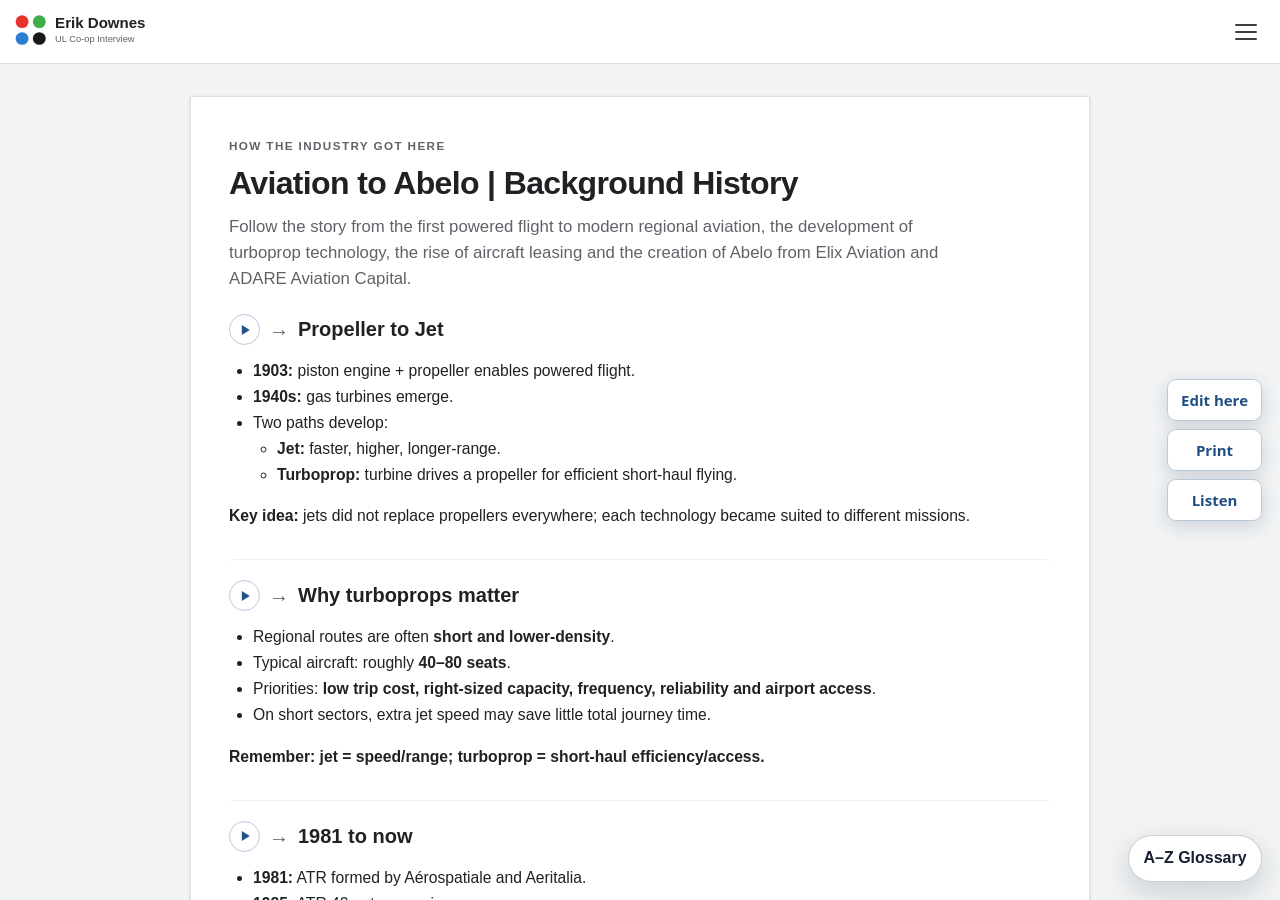
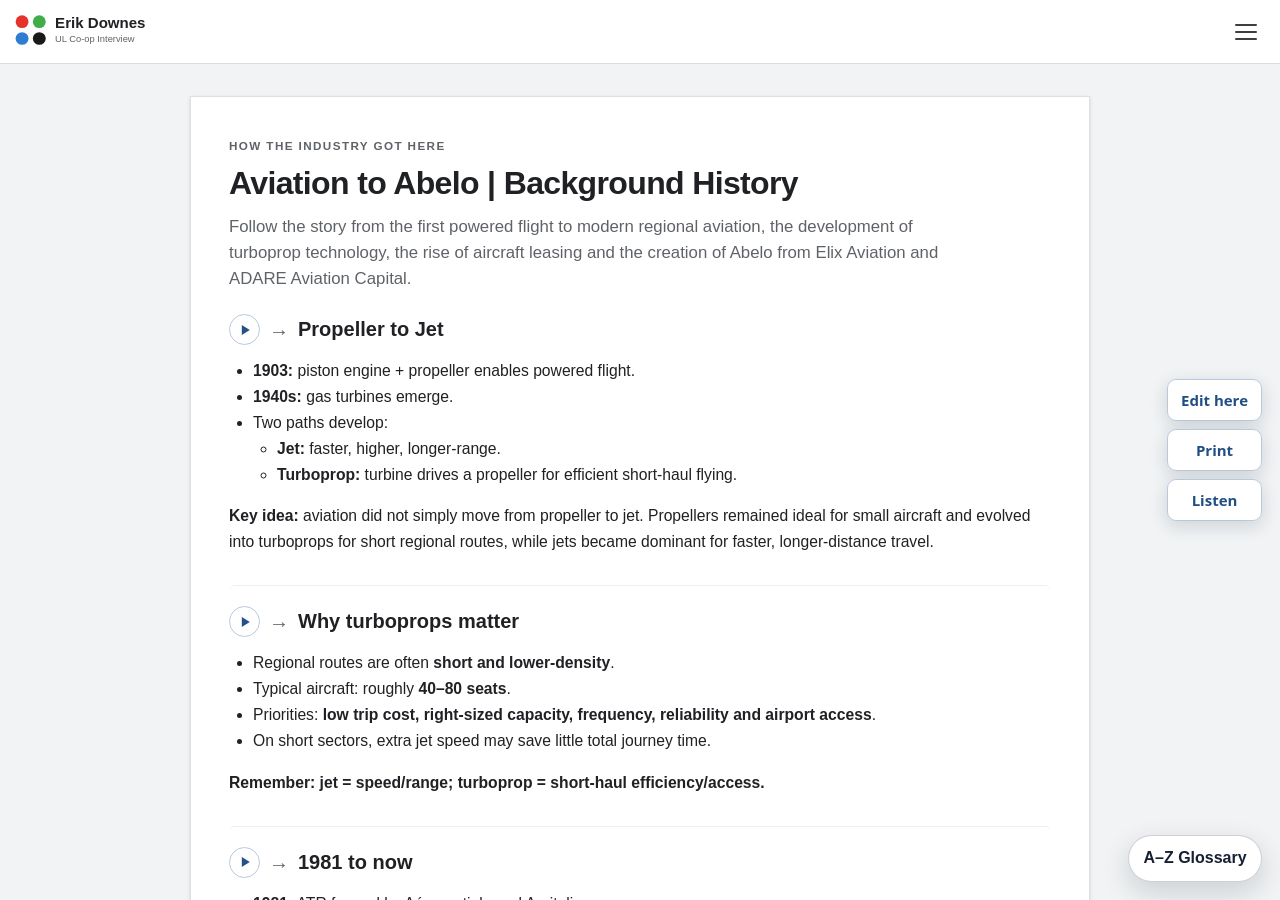
Before and after one commit to ronandownes/coop, a Jekyll site: the page built from history-of-flight.md, in a window 1280 px wide and 900 px high. Built offline with Jekyll 4.4.1, drawn with Linux system fonts in a browser that asks for light colours.

Commit message:
Update history-of-flight.md (via Pages CMS)

```diff
--- a/history-of-flight.md
+++ b/history-of-flight.md
@@ -9,8 +9,6 @@
   leasing and the creation of Abelo from Elix Aviation and ADARE Aviation
   Capital.
 ---
-
-
 ## Flight | Propeller to Jet
 
 - **1903:** piston engine + propeller enables powered flight.
@@ -19,7 +17,7 @@
   - **Jet:** faster, higher, longer-range.
   - **Turboprop:** turbine drives a propeller for efficient short-haul flying.
 
-**Key idea:** jets did not replace propellers everywhere; each technology became suited to different missions.
+**Key idea:** aviation did not simply move from propeller to jet. Propellers remained ideal for small aircraft and evolved into turboprops for short regional routes, while jets became dominant for faster, longer-distance travel.
 
 ## Regional Aviation | Why turboprops matter
 
```
